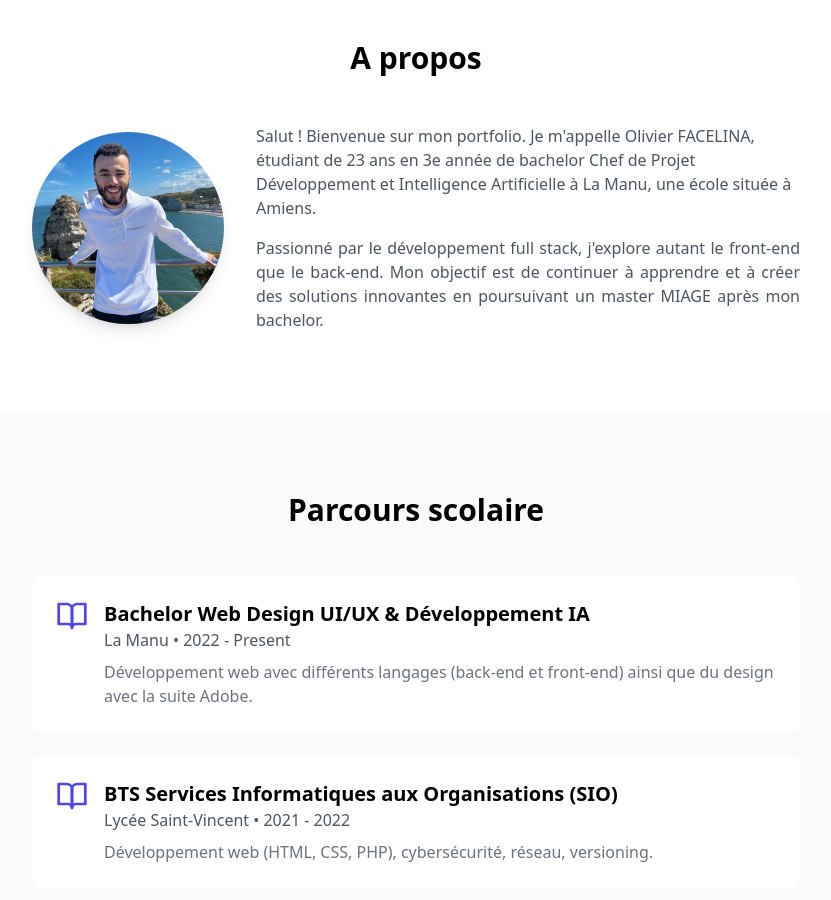
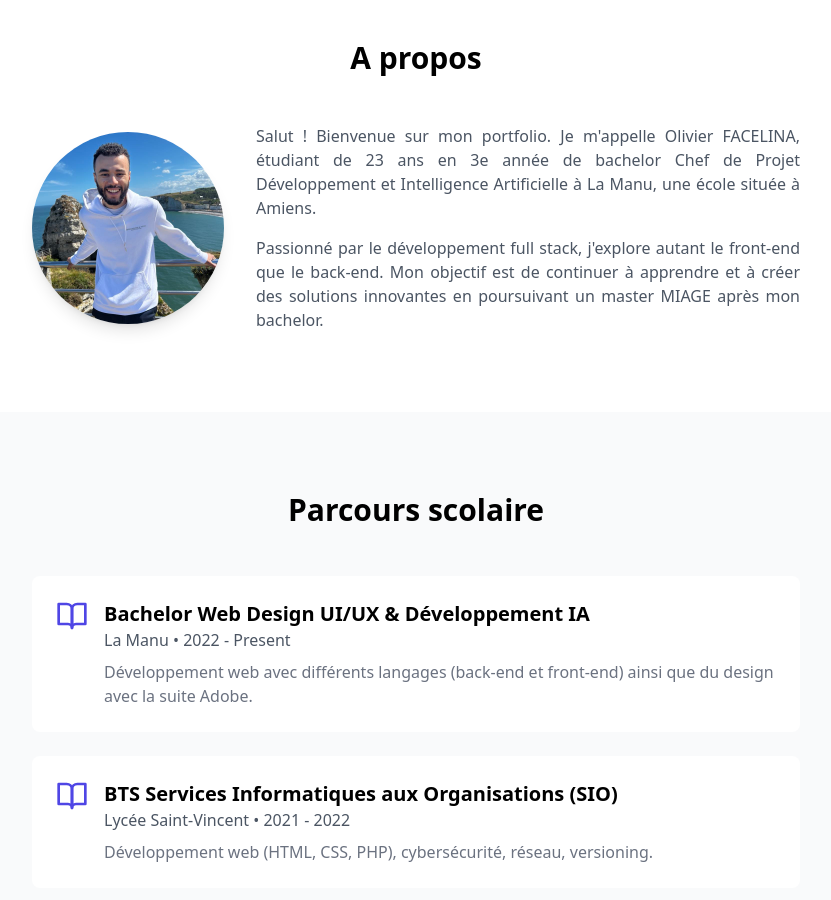
Before and after one commit to OlivierFacelina/Portfolio, a React (Vite) app: page / in a window 1280 px wide. Shown: the part 840-1740 px from the top of the page, without its empty margins (224-1055 px from the left). Built offline with nearby package versions, Linux system fonts and the light colour scheme.

Commit message:
style: add text justification to portfolio introduction paragraph

```diff
--- a/src/App.tsx
+++ b/src/App.tsx
@@ -64,7 +64,7 @@ function App() {
                 />
               </div>
               <div className="should-animate text-center md:text-left">
-                <p className="text-sm sm:text-base text-gray-600 leading-relaxed mb-4">
+                <p className="text-sm sm:text-base text-gray-600 leading-relaxed mb-4 text-justify">
                   Salut ! Bienvenue sur mon portfolio. Je m'appelle Olivier FACELINA, étudiant de 23 ans en 3e année de bachelor Chef de Projet Développement et Intelligence Artificielle à La Manu, une école située à Amiens.
                 </p>
                 <p className="text-sm sm:text-base text-gray-600 leading-relaxed text-justify">
```
